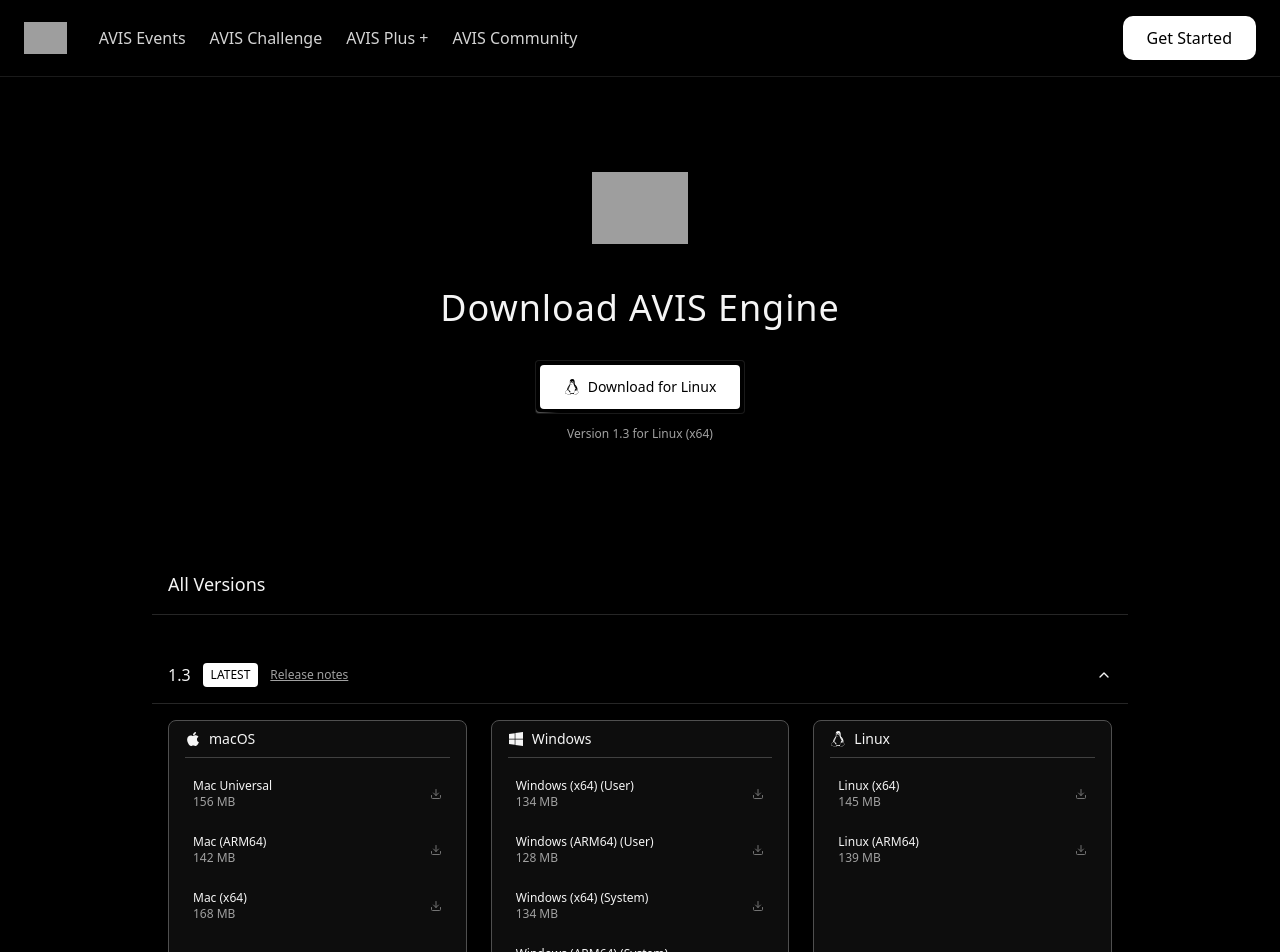
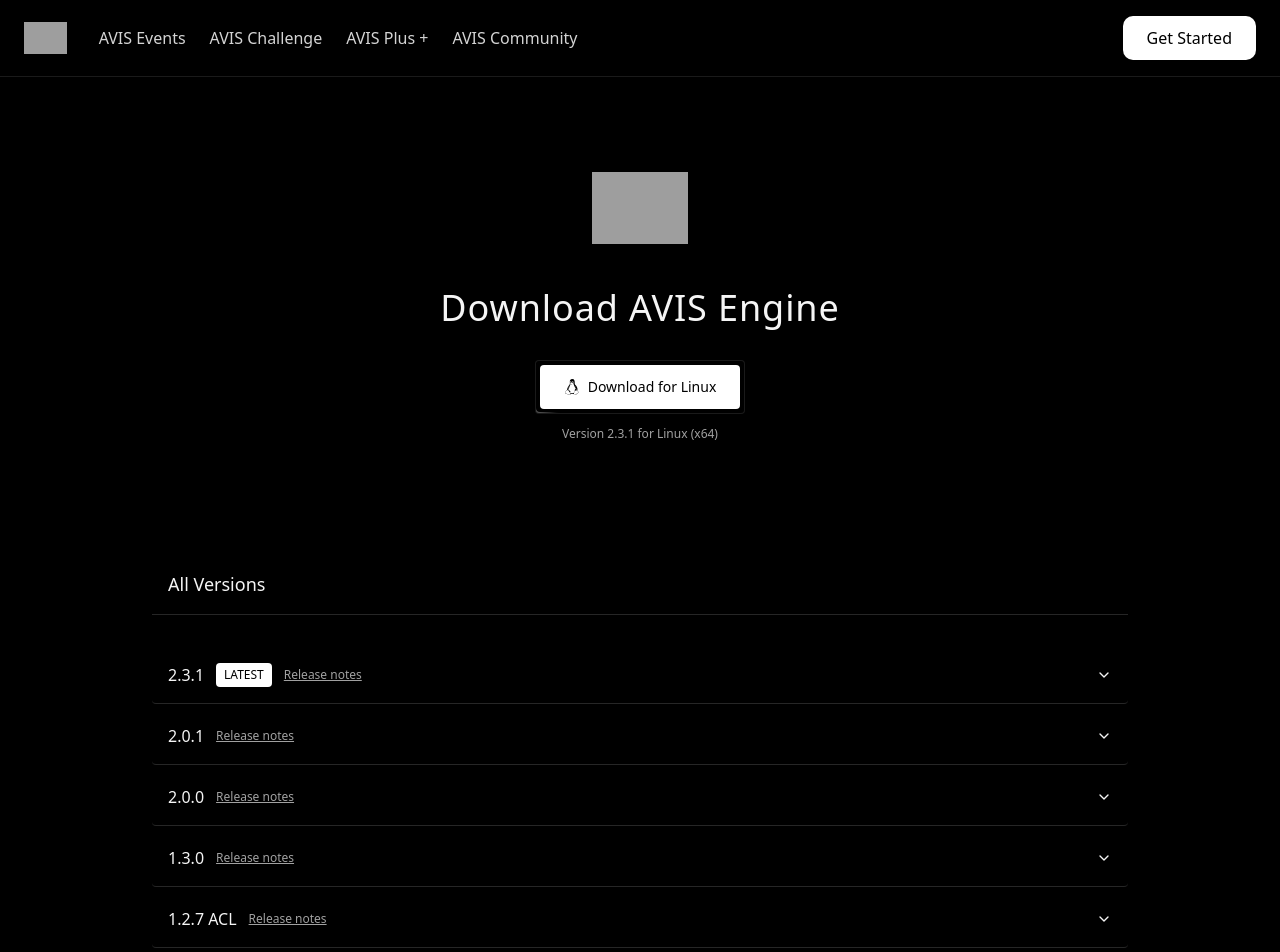
Before and after one commit to Sarina-R/AVIS-landing-page, a Next.js app: page /download in a window 1280 px wide. Shown: the top 952 px of the page. Built offline with nearby package versions, Linux system fonts and the light colour scheme; grey boxes are pictures that could not be loaded.

Commit message:
added avis engine data

```diff
--- a/app/download/page.tsx
+++ b/app/download/page.tsx
@@ -31,85 +31,323 @@
 
 const versions: Version[] = [
   {
-    version: '1.3',
-    isLatest: true,
-    releaseDate: '2024-01-15',
+    version: '1.2.0',
+    isLatest: false,
+    releaseDate: '2025-06-01',
     platforms: [
       {
         name: 'macOS',
         icon: <FaApple className='w-4 h-4' />,
         downloads: [
-          { name: 'Mac Universal', size: '156 MB', url: '#' },
-          { name: 'Mac (ARM64)', size: '142 MB', url: '#' },
-          { name: 'Mac (x64)', size: '168 MB', url: '#' },
+          {
+            name: 'Mac Universal',
+            size: '145 MB',
+            url: 's3.avisengine.com/AVISEngine_1_2_0_Mac_Universal/.zip',
+          },
         ],
       },
       {
         name: 'Windows',
         icon: <FaWindows className='w-4 h-4' />,
         downloads: [
-          { name: 'Windows (x64) (User)', size: '134 MB', url: '#' },
-          { name: 'Windows (ARM64) (User)', size: '128 MB', url: '#' },
-          { name: 'Windows (x64) (System)', size: '134 MB', url: '#' },
-          { name: 'Windows (ARM64) (System)', size: '128 MB', url: '#' },
+          {
+            name: 'Windows',
+            size: '125 MB',
+            url: 's3.avisengine.com/AVISEngine_1_2_0_Win_Universal/.zip',
+          },
         ],
       },
       {
         name: 'Linux',
         icon: <FaLinux className='w-4 h-4' />,
         downloads: [
-          { name: 'Linux (x64)', size: '145 MB', url: '#' },
-          { name: 'Linux (ARM64)', size: '139 MB', url: '#' },
+          {
+            name: 'Linux Universal',
+            size: '135 MB',
+            url: 's3.avisengine.com/AVISEngine_1_2_0_Linux_Universal/.zip',
+          },
         ],
       },
     ],
   },
   {
-    version: '1.2',
+    version: '1.2.3',
     isLatest: false,
-    releaseDate: '2023-12-20',
+    releaseDate: '2025-06-03',
     platforms: [
       {
         name: 'macOS',
         icon: <FaApple className='w-4 h-4' />,
         downloads: [
-          { name: 'Mac Universal', size: '152 MB', url: '#' },
-          { name: 'Mac (ARM64)', size: '138 MB', url: '#' },
-          { name: 'Mac (x64)', size: '164 MB', url: '#' },
+          {
+            name: 'Mac Universal',
+            size: '146 MB',
+            url: 's3.avisengine.com/AVISEngine_1_2_3_Mac_Universal/.zip',
+          },
         ],
       },
       {
         name: 'Windows',
         icon: <FaWindows className='w-4 h-4' />,
         downloads: [
-          { name: 'Windows (x64) (User)', size: '130 MB', url: '#' },
-          { name: 'Windows (x64) (System)', size: '130 MB', url: '#' },
+          {
+            name: 'Windows x64',
+            size: '130 MB',
+            url: 's3.avisengine.com/AVISEngine_1_2_3_Win_x64/.zip',
+          },
+          {
+            name: 'Windows x86',
+            size: '125 MB',
+            url: 's3.avisengine.com/AVISEngine_1_2_3_Win_x86/.zip',
+          },
         ],
       },
       {
         name: 'Linux',
         icon: <FaLinux className='w-4 h-4' />,
-        downloads: [{ name: 'Linux (x64)', size: '141 MB', url: '#' }],
+        downloads: [
+          {
+            name: 'Linux Universal',
+            size: '136 MB',
+            url: 's3.avisengine.com/AVISEngine_1_2_3_Linux_Universal/.zip',
+          },
+        ],
       },
     ],
   },
   {
-    version: '1.1',
+    version: '1.2.4',
     isLatest: false,
-    releaseDate: '2023-11-10',
+    releaseDate: '2025-06-05',
     platforms: [
       {
         name: 'macOS',
         icon: <FaApple className='w-4 h-4' />,
         downloads: [
-          { name: 'Mac Universal', size: '148 MB', url: '#' },
-          { name: 'Mac (x64)', size: '160 MB', url: '#' },
+          {
+            name: 'Mac Universal',
+            size: '147 MB',
+            url: 's3.avisengine.com/AVISEngine_1_2_4_Mac_Universal/.zip',
+          },
         ],
       },
       {
         name: 'Windows',
         icon: <FaWindows className='w-4 h-4' />,
-        downloads: [{ name: 'Windows (x64)', size: '126 MB', url: '#' }],
+        downloads: [
+          {
+            name: 'Windows',
+            size: '126 MB',
+            url: 's3.avisengine.com/AVISEngine_1_2_4_Win_Universal/.zip',
+          },
+        ],
+      },
+      {
+        name: 'Linux',
+        icon: <FaLinux className='w-4 h-4' />,
+        downloads: [
+          {
+            name: 'Linux Universal',
+            size: '137 MB',
+            url: 's3.avisengine.com/AVISEngine_1_2_4_Linux_Universal/.zip',
+          },
+        ],
+      },
+    ],
+  },
+  {
+    version: '1.2.6',
+    isLatest: false,
+    releaseDate: '2025-06-10',
+    platforms: [
+      {
+        name: 'macOS',
+        icon: <FaApple className='w-4 h-4' />,
+        downloads: [
+          {
+            name: 'Mac Universal',
+            size: '148 MB',
+            url: 's3.avisengine.com/AVISEngine_1_2_6_Mac_Universal/.zip',
+          },
+        ],
+      },
+      {
+        name: 'Windows',
+        icon: <FaWindows className='w-4 h-4' />,
+        downloads: [
+          {
+            name: 'Windows',
+            size: '127 MB',
+            url: 's3.avisengine.com/AVISEngine_1_2_6_Win_Universal/.zip',
+          },
+        ],
+      },
+      {
+        name: 'Linux',
+        icon: <FaLinux className='w-4 h-4' />,
+        downloads: [
+          {
+            name: 'Linux Universal',
+            size: '138 MB',
+            url: 's3.avisengine.com/AVISEngine_1_2_6_Linux_Universal/.zip',
+          },
+        ],
+      },
+    ],
+  },
+  {
+    version: '1.2.7 ACL',
+    isLatest: false,
+    releaseDate: '2025-06-12',
+    platforms: [
+      {
+        name: 'macOS',
+        icon: <FaApple className='w-4 h-4' />,
+        downloads: [
+          {
+            name: 'Mac Universal',
+            size: '149 MB',
+            url: 's3.avisengine.com/AVISEngine_1_2_7_ACL_Mac_Universal/.zip',
+          },
+        ],
+      },
+      {
+        name: 'Windows',
+        icon: <FaWindows className='w-4 h-4' />,
+        downloads: [
+          {
+            name: 'Windows',
+            size: '128 MB',
+            url: 's3.avisengine.com/AVISEngine_1_2_7_ACL_Win_Universal/.zip',
+          },
+        ],
+      },
+      {
+        name: 'Linux',
+        icon: <FaLinux className='w-4 h-4' />,
+        downloads: [
+          {
+            name: 'Linux Universal',
+            size: '139 MB',
+            url: 's3.avisengine.com/AVISEngine_1_2_7_ACL_Linux_Universal/.zip',
+          },
+        ],
+      },
+    ],
+  },
+  {
+    version: '1.3.0',
+    isLatest: false,
+    releaseDate: '2025-06-25',
+    platforms: [
+      {
+        name: 'Windows',
+        icon: <FaWindows className='w-4 h-4' />,
+        downloads: [
+          {
+            name: 'Windows x64',
+            size: '134 MB',
+            url: 's3.avisengine.com/AVISEngine_1_3_0_Win_x64/.zip',
+          },
+        ],
+      },
+    ],
+  },
+  {
+    version: '2.0.0',
+    isLatest: false,
+    releaseDate: '2025-07-01',
+    platforms: [
+      {
+        name: 'macOS',
+        icon: <FaApple className='w-4 h-4' />,
+        downloads: [
+          {
+            name: 'Mac Universal',
+            size: '150 MB',
+            url: 's3.avisengine.com/AVISEngine_2_0_0_Mac_Universal/.zip',
+          },
+        ],
+      },
+      {
+        name: 'Windows',
+        icon: <FaWindows className='w-4 h-4' />,
+        downloads: [
+          {
+            name: 'Windows',
+            size: '130 MB',
+            url: 's3.avisengine.com/AVISEngine_2_0_0_Win_Universal/.zip',
+          },
+        ],
+      },
+      {
+        name: 'Linux',
+        icon: <FaLinux className='w-4 h-4' />,
+        downloads: [
+          {
+            name: 'Linux Universal',
+            size: '140 MB',
+            url: 's3.avisengine.com/AVISEngine_2_0_0_Linux_Universal/.zip',
+          },
+        ],
+      },
+    ],
+  },
+  {
+    version: '2.0.1',
+    isLatest: false,
+    releaseDate: '2025-07-05',
+    platforms: [
+      {
+        name: 'macOS',
+        icon: <FaApple className='w-4 h-4' />,
+        downloads: [
+          {
+            name: 'Mac Universal',
+            size: '151 MB',
+            url: 's3.avisengine.com/AVISEngine_2_0_1_Mac_Universal/.zip',
+          },
+        ],
+      },
+      {
+        name: 'Windows',
+        icon: <FaWindows className='w-4 h-4' />,
+        downloads: [
+          {
+            name: 'Windows',
+            size: '131 MB',
+            url: 's3.avisengine.com/AVISEngine_2_0_1_Win_Universal/.zip',
+          },
+        ],
+      },
+      {
+        name: 'Linux',
+        icon: <FaLinux className='w-4 h-4' />,
+        downloads: [
+          {
+            name: 'Linux Universal',
+            size: '141 MB',
+            url: 's3.avisengine.com/AVISEngine_2_0_1_Linux_Universal/.zip',
+          },
+        ],
+      },
+    ],
+  },
+  {
+    version: '2.3.1',
+    isLatest: true,
+    releaseDate: '2025-07-20',
+    platforms: [
+      {
+        name: 'Windows',
+        icon: <FaWindows className='w-4 h-4' />,
+        downloads: [
+          {
+            name: 'Windows x64',
+            size: '137 MB',
+            url: 's3.avisengine.com/AVISEngine_2_3_1_Win_x64/.zip',
+          },
+        ],
       },
     ],
   },
@@ -235,7 +473,10 @@
         <h2 className='text-lg font-medium px-4'>All Versions</h2>
         <div className='w-full h-[0.5px] bg-neutral-800 my-4 mb-8'></div>
         <div className='space-y-1'>
-          {versions.map((version) => (
+          {versions
+            .slice()
+            .reverse()
+            .map((version) => (
               <motion.div
                 key={version.version}
                 className='border-b border-neutral-800 rounded'
@@ -247,7 +488,9 @@
                   className='w-full p-4 flex items-center justify-between hover:bg-neutral-900 transition-colors text-left'
                   onClick={() =>
                     setExpandedVersion(
-                    expandedVersion === version.version ? null : version.version
+                      expandedVersion === version.version
+                        ? null
+                        : version.version
                     )
                   }
                   whileHover={{ backgroundColor: '#111' }}
```
Lines whose indentation alone changed are shown as unchanged.
